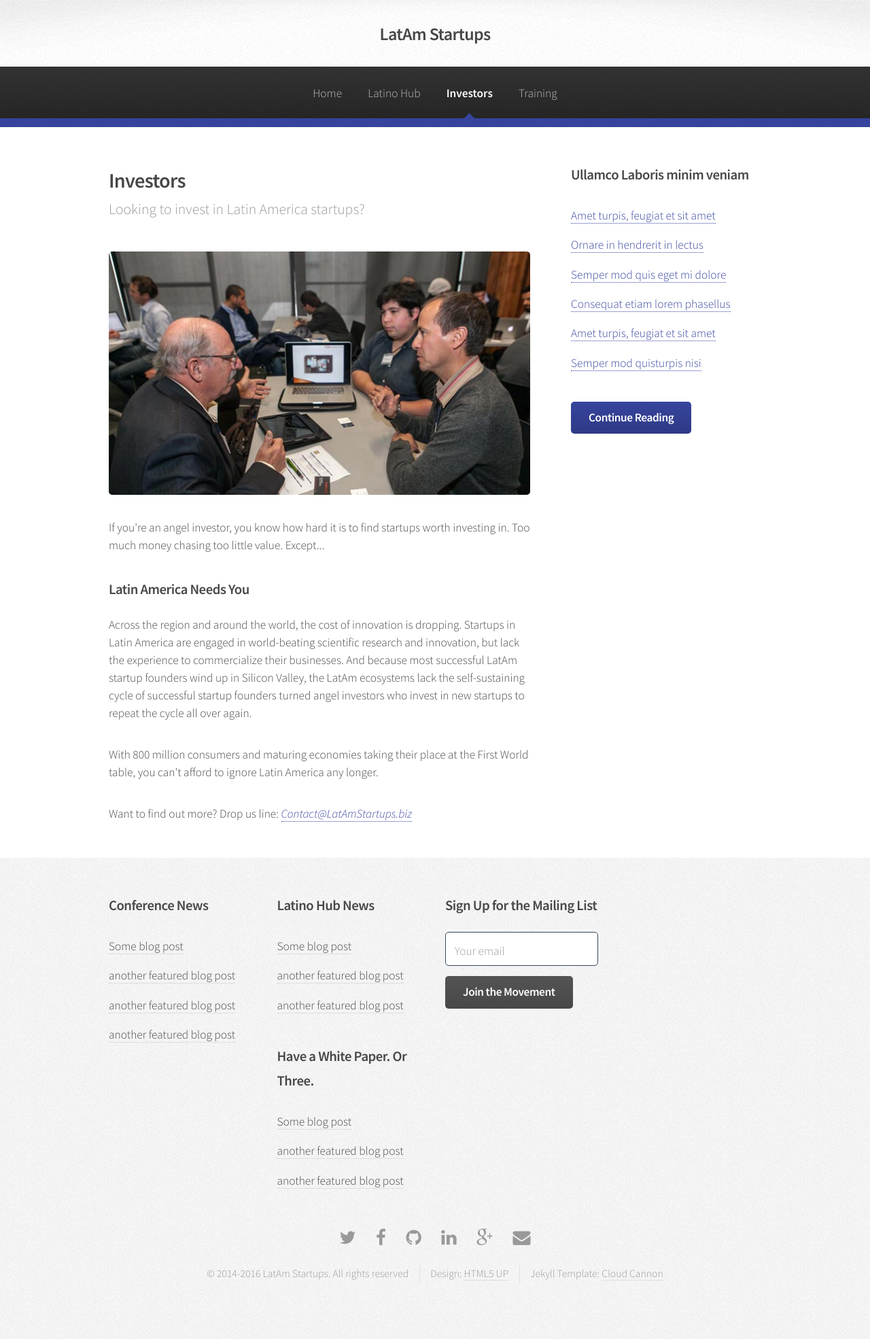
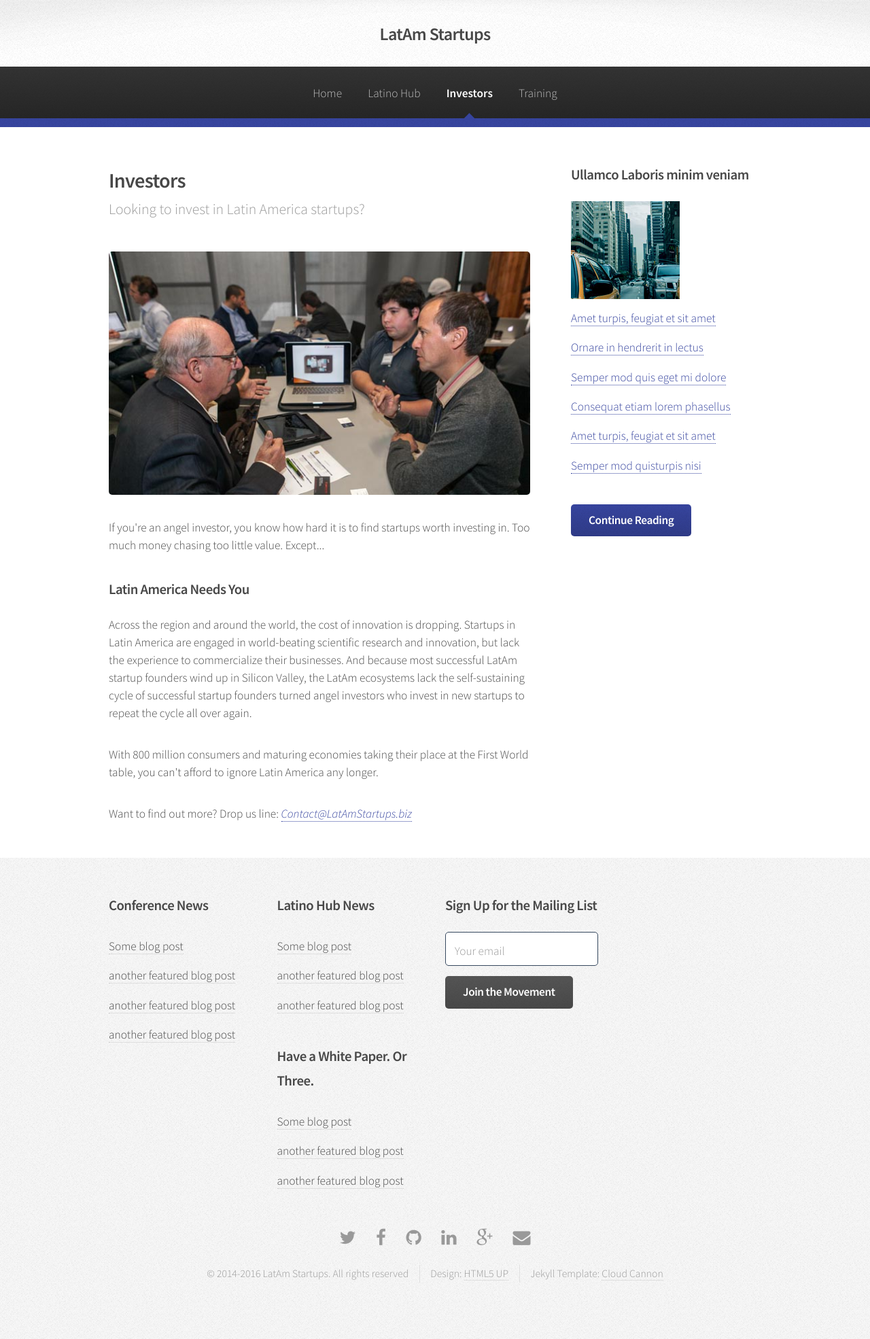
Before and after one commit to LatAmStartups/LatAmStartups.github.io, a Jekyll site: the page built from investors.html, in a window 1280 px wide. Shown: the whole page at 68% size. Built offline with Jekyll 4.4.1, drawn with Linux system fonts in a browser that asks for light colours.

Commit message:
tweaked sidebar to show post excerpt with feature image thumbnail

```diff
--- a/_includes/sidebar.html
+++ b/_includes/sidebar.html
@@ -4,6 +4,7 @@
 	{% for post in site.categories.[page.category] offset: 0 limit: 2 %}
 		<section>
 			<h3>{{ post.title }}</h3>
+			<img src="{{ site.url }} {{ post.featured }}"/>
 			{{ post.excerpt }}
 			<footer>
 				<a href="{{ site.baseurl }}{{ post.url }}" class="button">Continue Reading</a>
```
